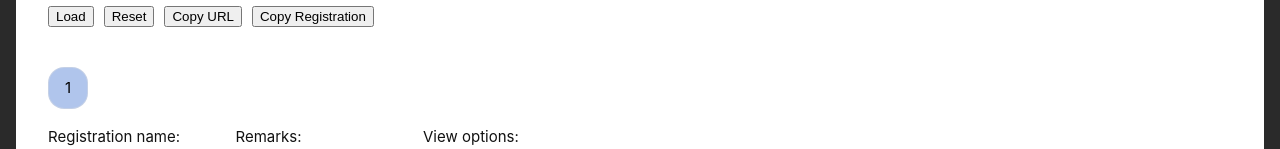
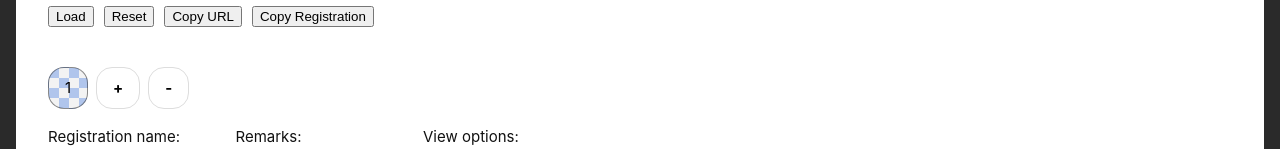
Before and after one commit to samyipsh/organ-registration, a Vue app: page / in a window 1280 px wide. Shown: the part 268-417 px from the top of the page. Built offline with nearby package versions, Linux system fonts and the light colour scheme.

Commit message:
support multiple registrations

```diff
--- a/src/App.vue
+++ b/src/App.vue
@@ -24,6 +24,7 @@ const DEFAULT_SWELL_STATE = '0'.repeat(numOfSwellStops)
 const DEFAULT_GREAT_STATE = '0'.repeat(numOfGreatStops)
 const DEFAULT_STOPS_STATE_BASE2 = DEFAULT_PEDAL_STATE + DEFAULT_SWELL_STATE + DEFAULT_GREAT_STATE
 const DEFAULT_STOPS_STATE_BASE64 = Base64Conversion.encode(DEFAULT_STOPS_STATE_BASE2)
+const NEW_DEFAULT_REGISTRATION_STATE = (): RegistrationState => ({ name: '', view_option: 0, stops: DEFAULT_STOPS_STATE_BASE2, remarks: '' })
 console.log(DEFAULT_STOPS_STATE_BASE64, DEFAULT_STOPS_STATE_BASE64.length)
 
 const URL_BASE = window.location.origin + window.location.pathname
@@ -50,7 +51,7 @@ const url: UrlState = reactive({
   options: new Map<string, boolean>([
     ["visualize_next", true]
   ]),
-  registrations: [{ name: "", view_option: 0, stops: DEFAULT_STOPS_STATE_BASE2, remarks: "" }], // array of stop objects
+  registrations: [NEW_DEFAULT_REGISTRATION_STATE()], // array of stop objects
 })
 
 
@@ -181,6 +182,24 @@ const copyRegistration = () => {
   window.navigator.clipboard.writeText(instrumentsUsed.value)
 }
 
+const addEmptyRegistrationAfterCurRegistration = () => {
+  const newRegistration = NEW_DEFAULT_REGISTRATION_STATE()
+  const oneBased_CurRegistrationIndex = curRegistration.value + 1
+  if (window.confirm(`Add registration at slot [${oneBased_CurRegistrationIndex + 1}]?`)) {
+    url.registrations.splice(curRegistration.value + 1, 0, newRegistration)
+  }
+  // url.registrations.push({ name: '', view_option: 0, stops: DEFAULT_STOPS_STATE_BASE2, remarks: '' })
+}
+const deleteCurRegistrationWithConfirmation = () => {
+  const oneBased_CurRegistrationIndex = curRegistration.value + 1
+  if (window.confirm(`Remove registration at slot [${oneBased_CurRegistrationIndex}]?`)) {
+    url.registrations.splice(curRegistration.value, 1);
+    if (curRegistration.value >= url.registrations.length) {
+      curRegistration.value = url.registrations.length - 1;
+    }
+  }
+}
+
 // TODO: fix so that when wrong input is parsed it explains which param is wrong
 const loadInputQueryParam = () => {
   const inputQueryParam = inputText.value.split('?')[1]
@@ -209,6 +228,12 @@ const loadInputQueryParam = () => {
           <a v-for="r_idx in (url.registrations.length)" :key="r_idx" @click="() => curRegistration = r_idx - 1"
             :class="{ active: curRegistration === r_idx - 1, empty: url.registrations[r_idx - 1].stops === DEFAULT_STOPS_STATE_BASE2 }">
             {{ r_idx }}
+          </a>
+          <a class="add-registration" title="Add registration" @click="addEmptyRegistrationAfterCurRegistration">
+            +
+          </a>
+          <a class="remove-registration" title="Remove registration" @click="deleteCurRegistrationWithConfirmation">
+            -
           </a>
         </div>
         <div class="stop-details">
@@ -349,13 +374,25 @@ const loadInputQueryParam = () => {
 .stops-pagination a {
   color: black;
   padding: 8px 1rem;
-  border: 1px solid #ddd;
+  border: 1px solid #23232382;
   border-radius: 1rem;
+}
+
+.stops-pagination a.add-registration,
+.stops-pagination a.remove-registration {
+  font-weight: 700;
+  border-color: #ddd;
+}
+
+/* TODO: understand linear gradient: https://kittygiraudel.com/2013/02/04/dig-deep-into-css-gradients/#a-few-things-about-linear-gradients */
+.stops-pagination a.empty {
+  background-image: linear-gradient(45deg, #f3f3f3 25%, transparent 25%, transparent 75%, #f3f3f3 75%, #f3f3f3), linear-gradient(45deg, #f3f3f3 25%, transparent 25%, transparent 75%, #f3f3f3 75%, #f3f3f3);
+  background-size: 20px 20px;
+  background-position: 0 0, 10px 10px;
 }
 
 .stops-pagination a.active {
   background-color: #0e4ec653;
-  border: 1px solid #dddddd72;
 }
 
 .stops-pagination a:hover {
```
